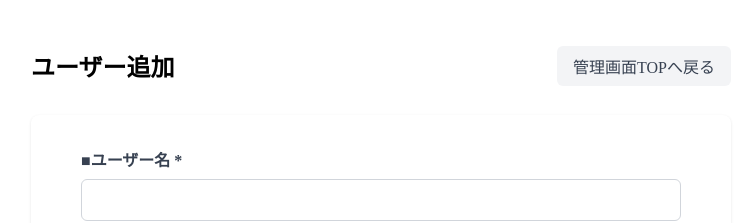
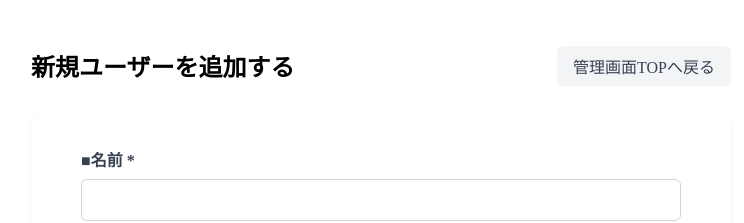
Before and after one commit to n-sakuma39/next-bi-tool-project, a Next.js app: page /admin/users/add in a window 1280 px wide. Shown: the top 223 px of the page, without its empty margins (259-1003 px from the left). Built offline with nearby package versions, Linux system fonts and the light colour scheme; no server answers.

Commit message:
【修正】新規追加ページ調整

```diff
--- a/src/app/admin/tasks/add/page.tsx
+++ b/src/app/admin/tasks/add/page.tsx
@@ -65,7 +65,7 @@ export default function AddTaskPage() {
   return (
     <div className="admin-form-container">
       <header className="admin-form-header">
-        <h1 className="admin-form-title">案件追加</h1>
+        <h1 className="admin-form-title">新規案件を追加する</h1>
         <Link
           href="/admin"
           className="admin-form-back-button"
--- a/src/app/admin/users/add/page.tsx
+++ b/src/app/admin/users/add/page.tsx
@@ -156,7 +156,7 @@ export default function AddUser() {
   return (
     <div className="admin-form-container">
       <header className="admin-form-header">
-        <h1 className="admin-form-title">ユーザー追加</h1>
+        <h1 className="admin-form-title">新規ユーザーを追加する</h1>
         <Link
           href="/admin"
           className="admin-form-back-button"
@@ -173,7 +173,7 @@ export default function AddUser() {
           {error && <p className="admin-form-error">{error}</p>}
 
           <div className="admin-form-group">
-            <label htmlFor="username">■ユーザー名 *</label>
+            <label htmlFor="username">■名前 *</label>
             <input
               type="text"
               id="username"
```
